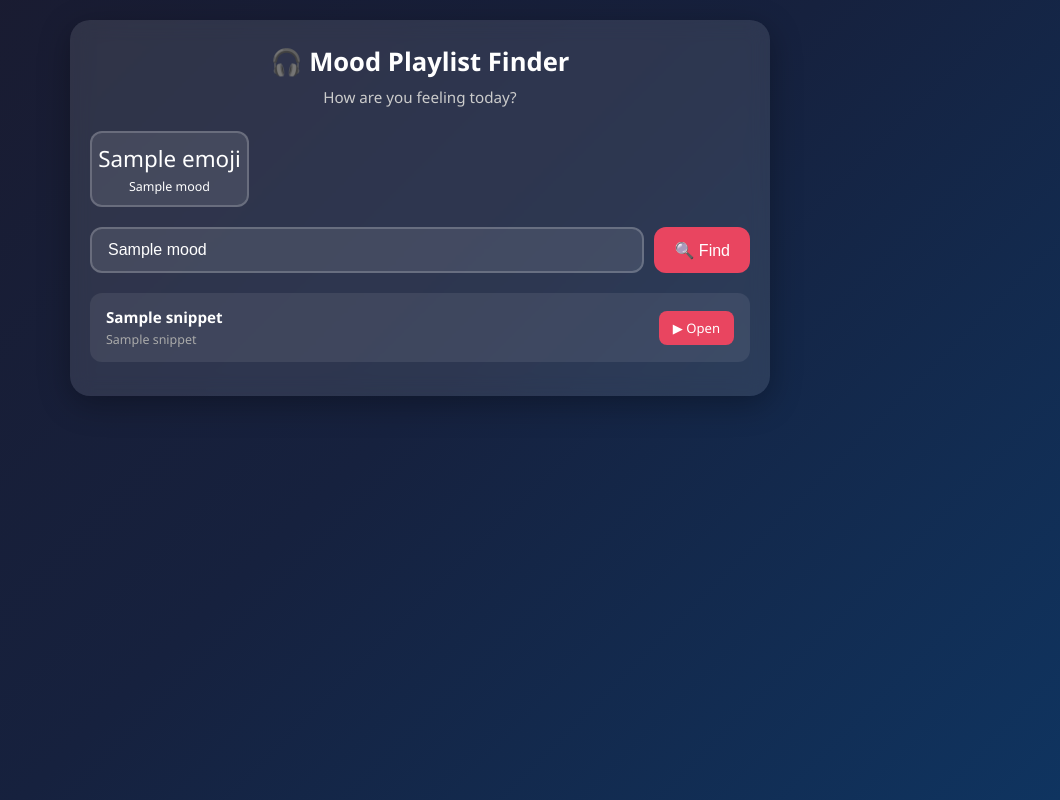
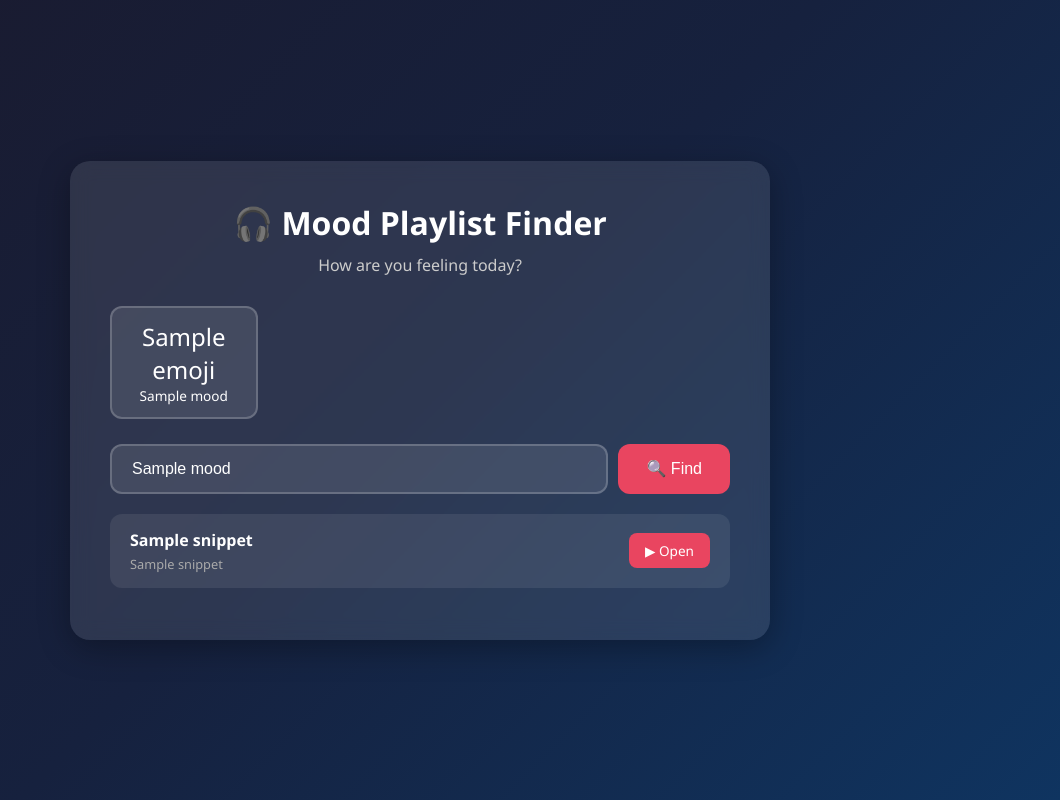
Before and after one commit to piyushpatil1124/mood-playlist, a Flask app: template templates/index.html in a window 1280 px wide. Shown: the whole page, without its empty margins (220-1280 px from the left). Run offline with Flask 3, Linux system fonts and the light colour scheme; the template is opened without the code that fills it: most values are stand-ins (such as "Sample title", 1, 10 or a date in 2020).

Commit message:
Update index.html

```diff
--- a/templates/index.html
+++ b/templates/index.html
@@ -2,7 +2,7 @@
 <html lang="en">
 <head>
     <meta charset="UTF-8">
-    <meta name="viewport" content="width=device-width, initial-scale=1.0, maximum-scale=1.0">
+    <meta name="viewport" content="width=device-width, initial-scale=1.0">
     <title>Mood Playlist Finder</title>
     <style>
         * { margin: 0; padding: 0; box-sizing: border-box; }
@@ -10,47 +10,47 @@
             font-family: 'Segoe UI', sans-serif;
             background: linear-gradient(135deg, #1a1a2e, #16213e, #0f3460);
             min-height: 100vh;
+            display: flex;
+            align-items: center;
+            justify-content: center;
             color: white;
-            padding: 20px;
         }
         .container {
             background: rgba(255,255,255,0.1);
             backdrop-filter: blur(10px);
             border-radius: 20px;
-            padding: 24px 20px;
-            width: 100%;
+            padding: 40px;
+            width: 90%;
             max-width: 700px;
-            margin: 0 auto;
             box-shadow: 0 8px 32px rgba(0,0,0,0.3);
         }
         h1 {
             text-align: center;
-            font-size: 1.6rem;
-            margin-bottom: 8px;
+            font-size: 2rem;
+            margin-bottom: 10px;
             color: #fff;
         }
         p.subtitle {
             text-align: center;
             color: #ccc;
-            margin-bottom: 24px;
-            font-size: 0.95rem;
+            margin-bottom: 30px;
         }
         .mood-grid {
             display: grid;
             grid-template-columns: repeat(4, 1fr);
-            gap: 8px;
-            margin-bottom: 20px;
+            gap: 10px;
+            margin-bottom: 25px;
         }
         .mood-btn {
             background: rgba(255,255,255,0.1);
             border: 2px solid rgba(255,255,255,0.2);
             border-radius: 12px;
-            padding: 10px 6px;
+            padding: 12px 8px;
             color: white;
             cursor: pointer;
             text-align: center;
             transition: all 0.3s;
-            font-size: 0.78rem;
+            font-size: 0.85rem;
         }
         .mood-btn:hover {
             background: rgba(255,255,255,0.25);
@@ -60,11 +60,7 @@
             background: #e94560;
             border-color: #e94560;
         }
-        .mood-btn .emoji {
-            font-size: 1.4rem;
-            display: block;
-            margin-bottom: 4px;
-        }
+        .mood-btn .emoji { font-size: 1.5rem; display: block; }
         .search-box {
             display: flex;
             gap: 10px;
@@ -72,18 +68,17 @@
         }
         input[type="text"] {
             flex: 1;
-            padding: 12px 16px;
+            padding: 14px 20px;
             border-radius: 12px;
             border: 2px solid rgba(255,255,255,0.2);
             background: rgba(255,255,255,0.1);
             color: white;
             font-size: 1rem;
             outline: none;
-            min-width: 0;
         }
         input[type="text"]::placeholder { color: #aaa; }
         button[type="submit"] {
-            padding: 12px 20px;
+            padding: 14px 28px;
             background: #e94560;
             color: white;
             border: none;
@@ -91,81 +86,56 @@
             font-size: 1rem;
             cursor: pointer;
             transition: all 0.3s;
-            white-space: nowrap;
         }
-        button[type="submit"]:hover { background: #c73652; }
+        button[type="submit"]:hover { background: #c73652; transform: translateY(-2px); }
         .message {
             background: rgba(255,255,255,0.1);
             border-left: 4px solid #e94560;
-            padding: 14px 16px;
+            padding: 15px 20px;
             border-radius: 10px;
-            margin-bottom: 16px;
-            font-size: 0.95rem;
+            margin-bottom: 20px;
+            font-size: 1rem;
         }
         .dont-worry {
             text-align: center;
-            font-size: 1rem;
+            font-size: 1.1rem;
             color: #e94560;
-            margin-bottom: 16px;
+            margin-bottom: 20px;
             font-weight: bold;
         }
         .playlist-card {
             background: rgba(255,255,255,0.08);
             border-radius: 12px;
-            padding: 14px 16px;
-            margin-bottom: 10px;
+            padding: 15px 20px;
+            margin-bottom: 12px;
             display: flex;
             justify-content: space-between;
             align-items: center;
-            gap: 10px;
             transition: all 0.3s;
         }
         .playlist-card:hover {
             background: rgba(255,255,255,0.15);
+            transform: translateX(5px);
         }
-        .playlist-info { flex: 1; min-width: 0; }
-        .playlist-info h3 {
-            font-size: 0.95rem;
-            margin-bottom: 4px;
-            white-space: nowrap;
-            overflow: hidden;
-            text-overflow: ellipsis;
-        }
-        .playlist-info p {
-            font-size: 0.78rem;
-            color: #aaa;
-        }
+        .playlist-info h3 { font-size: 1rem; margin-bottom: 4px; }
+        .playlist-info p { font-size: 0.8rem; color: #aaa; }
         .open-btn {
             background: #e94560;
             color: white;
-            padding: 8px 14px;
+            padding: 8px 16px;
             border-radius: 8px;
             text-decoration: none;
-            font-size: 0.82rem;
+            font-size: 0.85rem;
             transition: all 0.3s;
-            white-space: nowrap;
-            flex-shrink: 0;
         }
         .open-btn:hover { background: #c73652; }
         .error {
             background: rgba(233,69,96,0.2);
             border: 1px solid #e94560;
-            padding: 12px 16px;
+            padding: 12px 20px;
             border-radius: 10px;
-            margin-bottom: 16px;
+            margin-bottom: 20px;
             text-align: center;
-            font-size: 0.9rem;
-        }
-
-        /* MOBILE FIXES */
-        @media (max-width: 480px) {
-            body { padding: 12px; }
-            .container { padding: 20px 14px; border-radius: 16px; }
-            h1 { font-size: 1.3rem; }
-            .mood-grid { grid-template-columns: repeat(3, 1fr); gap: 8px; }
-            .mood-btn { padding: 10px 4px; font-size: 0.72rem; }
-            .mood-btn .emoji { font-size: 1.2rem; }
-            button[type="submit"] { padding: 12px 14px; font-size: 0.9rem; }
         }
     </style>
 </head>
@@ -174,6 +144,7 @@
     <h1>🎧 Mood Playlist Finder</h1>
     <p class="subtitle">How are you feeling today?</p>
 
+    <!-- Mood buttons -->
     <div class="mood-grid">
         {% for mood, emoji in mood_emojis.items() %}
         <div class="mood-btn" onclick="selectMood('{{ mood }}')">
@@ -183,6 +154,7 @@
         {% endfor %}
     </div>
 
+    <!-- Search form -->
     <form method="POST">
         <div class="search-box">
             <input type="text" name="mood" id="moodInput"
@@ -192,15 +164,18 @@
         </div>
     </form>
 
+    <!-- Error -->
     {% if error %}
     <div class="error">❌ {{ error }}</div>
     {% endif %}
 
+    <!-- Positive message -->
     {% if message %}
     <div class="message">{{ message }}</div>
     <div class="dont-worry">🎵 Don't worry, listen to these songs...</div>
     {% endif %}
 
+    <!-- Playlists -->
     {% for item in playlists %}
     <div class="playlist-card">
         <div class="playlist-info">
```
